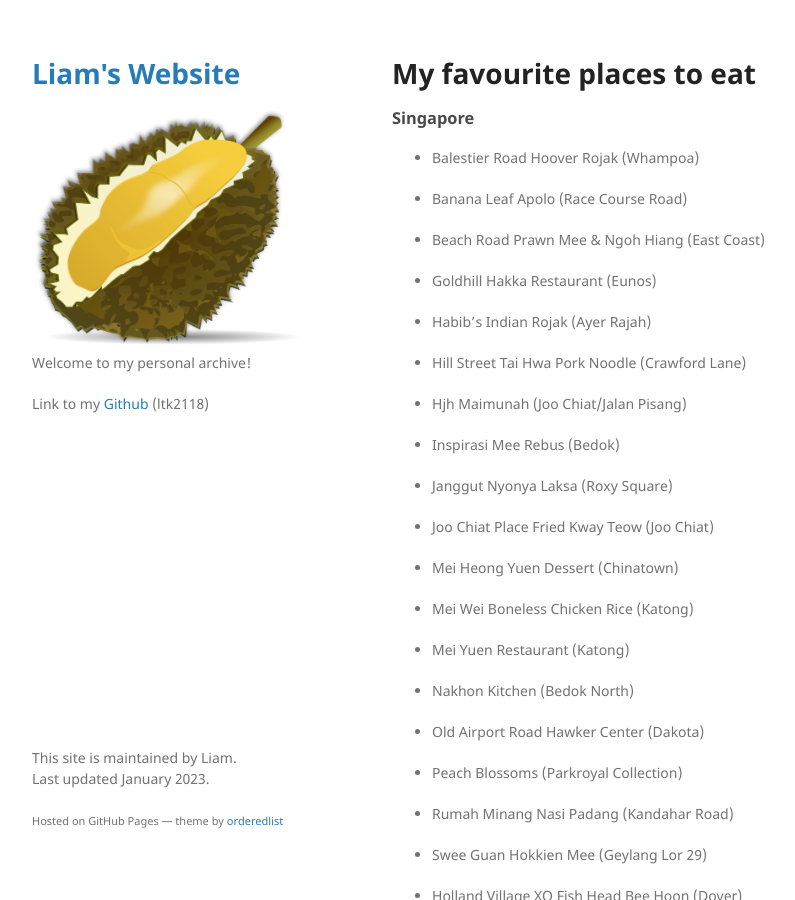
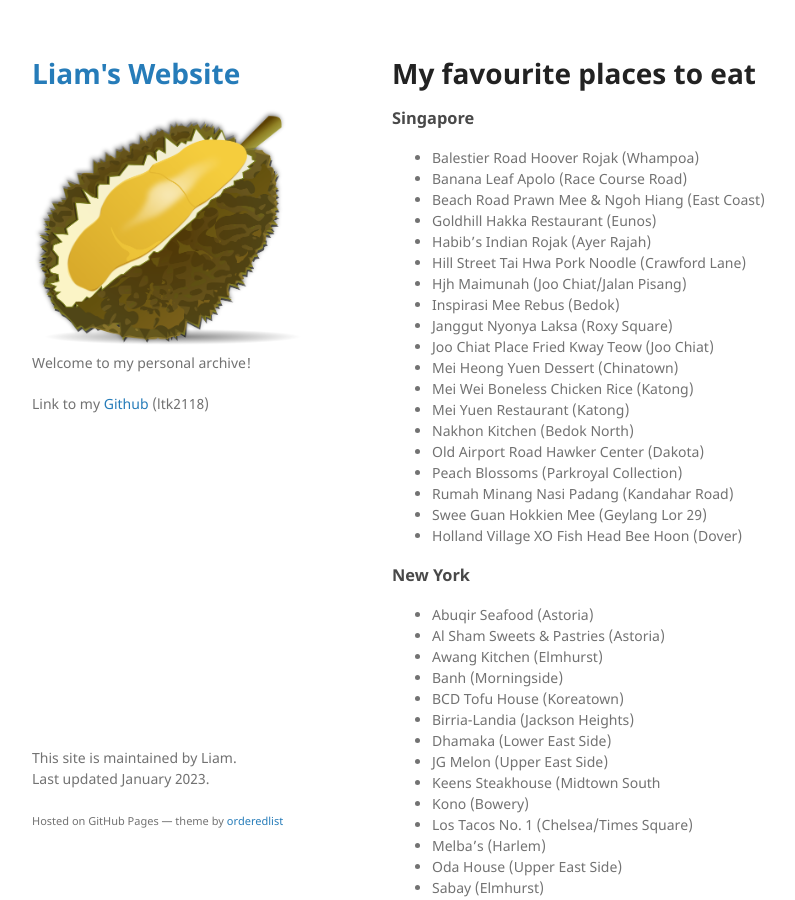
Before and after one commit to liamtk/liamtk.github.io, a Jekyll site: the page built from pages/food.md, in a window 1280 px wide and 900 px high. Shown: the whole window, without its empty margins (178-973 px from the left). Built offline with Jekyll 4.4.1, drawn with Linux system fonts in a browser that asks for light colours; our own code applies the rules of GitHub Pages for plain Markdown files.

```diff
--- a/pages/food.md
+++ b/pages/food.md
@@ -2,43 +2,25 @@
 
 ### Singapore
 
-- Balestier Road Hoover Rojak (Whampoa)
-
-- Banana Leaf Apolo (Race Course Road)
-
-- Beach Road Prawn Mee & Ngoh Hiang (East Coast)
-
-- Goldhill Hakka Restaurant (Eunos)
-
-- Habib's Indian Rojak (Ayer Rajah)
-
-- Hill Street Tai Hwa Pork Noodle (Crawford Lane)
-
-- Hjh Maimunah (Joo Chiat/Jalan Pisang)
-
-- Inspirasi Mee Rebus (Bedok)
-
-- Janggut Nyonya Laksa (Roxy Square)
-
-- Joo Chiat Place Fried Kway Teow (Joo Chiat)
-
-- Mei Heong Yuen Dessert (Chinatown)
-
-- Mei Wei Boneless Chicken Rice (Katong)
-
-- Mei Yuen Restaurant (Katong)
-
-- Nakhon Kitchen (Bedok North)
-
-- Old Airport Road Hawker Center (Dakota)
-
-- Peach Blossoms (Parkroyal Collection)
-
-- Rumah Minang Nasi Padang (Kandahar Road)
-
-- Swee Guan Hokkien Mee (Geylang Lor 29)
-
-- Holland Village XO Fish Head Bee Hoon (Dover)
+* Balestier Road Hoover Rojak (Whampoa)
+* Banana Leaf Apolo (Race Course Road)
+* Beach Road Prawn Mee & Ngoh Hiang (East Coast)
+* Goldhill Hakka Restaurant (Eunos)
+* Habib's Indian Rojak (Ayer Rajah)
+* Hill Street Tai Hwa Pork Noodle (Crawford Lane)
+* Hjh Maimunah (Joo Chiat/Jalan Pisang)
+* Inspirasi Mee Rebus (Bedok)
+* Janggut Nyonya Laksa (Roxy Square)
+* Joo Chiat Place Fried Kway Teow (Joo Chiat)
+* Mei Heong Yuen Dessert (Chinatown)
+* Mei Wei Boneless Chicken Rice (Katong)
+* Mei Yuen Restaurant (Katong)
+* Nakhon Kitchen (Bedok North)
+* Old Airport Road Hawker Center (Dakota)
+* Peach Blossoms (Parkroyal Collection)
+* Rumah Minang Nasi Padang (Kandahar Road)
+* Swee Guan Hokkien Mee (Geylang Lor 29)
+* Holland Village XO Fish Head Bee Hoon (Dover)
 
 
 
```
